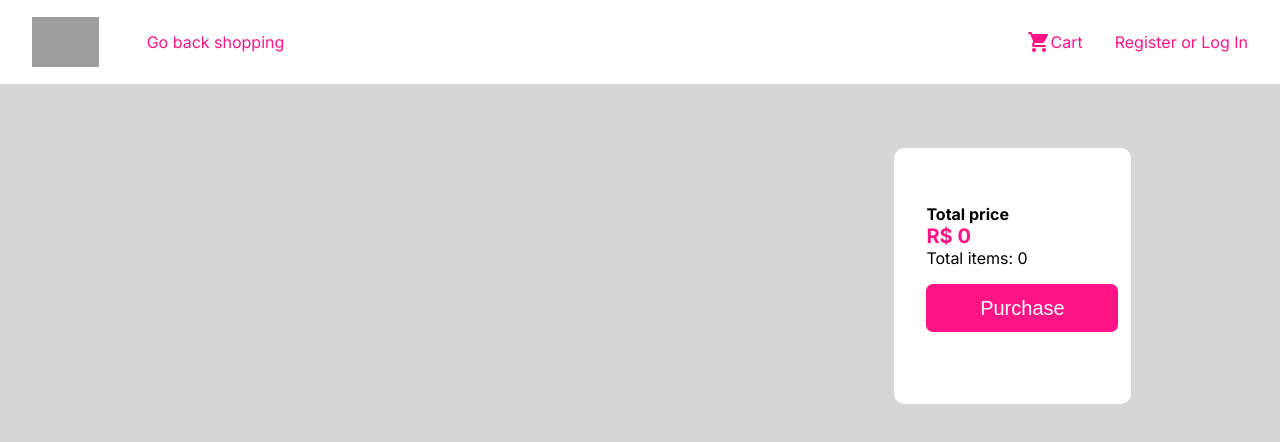
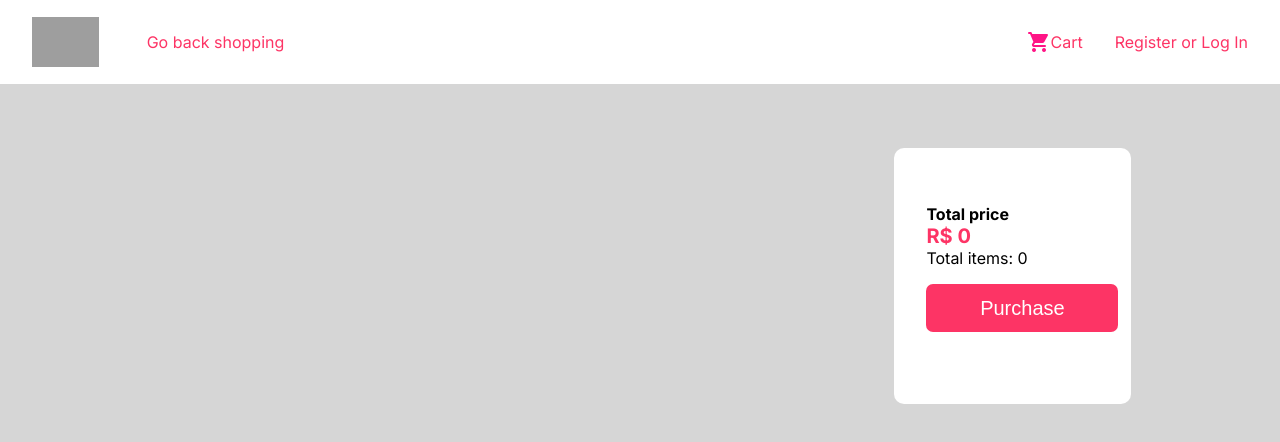
Before and after one commit to tarsojabbes/storefront, a Next.js app: page /cart in a window 1280 px wide. Shown: the top 442 px of the page. Built offline with nearby package versions, Linux system fonts and the light colour scheme; grey boxes are pictures that could not be loaded.

Commit message:
Update CSS variable usage for pink color

```diff
--- a/data/products.json
+++ b/data/products.json
@@ -66,7 +66,7 @@
                      "available": false},
                     {
                      "name": "Pink",
-                     "hexCode": "#ff1486",
+                     "hexCode": "var(--pink)",
                      "available": true
                     }
                 ],
--- a/src/app/globals.css
+++ b/src/app/globals.css
@@ -1,3 +1,7 @@
+:root {
+  --pink: #FD3465
+}
+
 html,
 body {
   padding: 0;
--- a/src/components/CartItem/cartItem.module.css
+++ b/src/components/CartItem/cartItem.module.css
@@ -9,7 +9,7 @@
 }
 
 .cartItem h1 {
-    color: #ff1486
+    color: var(--pink)
 }
 
 .quantitySelector {
@@ -22,7 +22,7 @@
 .quantitySelector button {
     height: 2rem;
     width: 2rem;
-    background-color: #ff1486;
+    background-color: var(--pink);
     border-radius: 100%;
     border: none;
     color: #FFFFFF;
--- a/src/components/HomeHeader/homeHeader.module.css
+++ b/src/components/HomeHeader/homeHeader.module.css
@@ -7,14 +7,14 @@
     justify-content: flex-start;
     align-items: center;
 
-    color: #ff1486;
+    color: var(--pink);
     text-decoration: none;
 }
 
 .linkSection {
     margin: 0 2rem;
     width: 100%;
-    color: #ff1486;
+    color: var(--pink);
 
     text-decoration: none;
 }
@@ -28,7 +28,7 @@
 }
 
 .utils a {
-    color: #ff1486;
+    color: var(--pink);
     text-decoration: none;
 
 }
@@ -45,7 +45,7 @@
 
 .headerLink {
     margin: 0 1rem;
-    color: #ff1486;
+    color: var(--pink);
     text-decoration: none;
 
 }
--- a/src/components/OrderSummary/orderSummary.module.css
+++ b/src/components/OrderSummary/orderSummary.module.css
@@ -19,7 +19,7 @@
     justify-content: center;
     align-items: center;
     margin: 1rem 0;
-    background-color: #ff1486;
+    background-color: var(--pink);
     width: 12rem;
     height: 3rem;
     border: none;
@@ -30,7 +30,7 @@
 }
 
 .totalPrice {
-    color: #ff1486;
+    color: var(--pink);
     font-size: 1.25rem;
     font-weight: 700;
     margin: 10rem 0;
--- a/src/components/ProductCard/productCard.module.css
+++ b/src/components/ProductCard/productCard.module.css
@@ -29,7 +29,7 @@
     display: flex;
     align-items: center;
     justify-content: center;
-    background-color: #ff1486;
+    background-color: var(--pink);
     border-style: none;
     border-radius: 0.25rem;
     margin: 0.5rem 0;
```
Also changed, not shown: src/app/product/page.module.css (+5 -5 lines).
